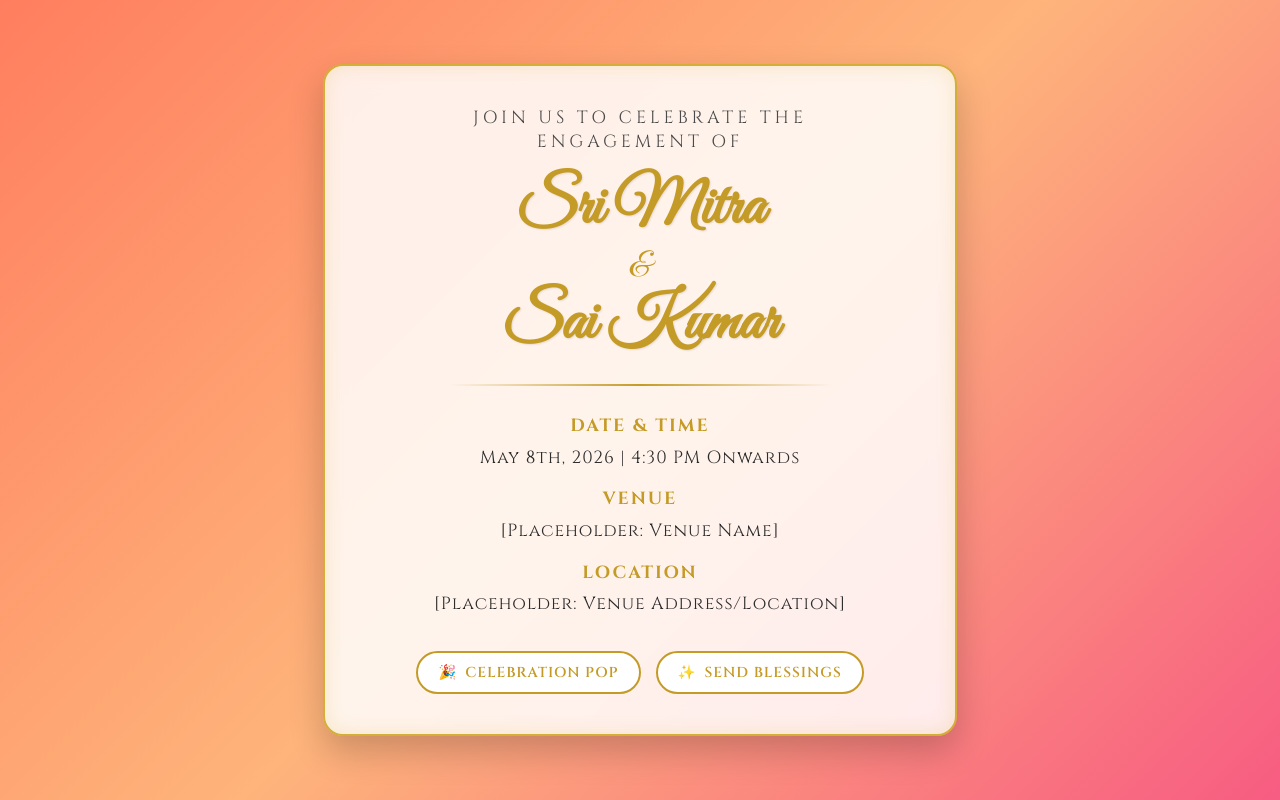
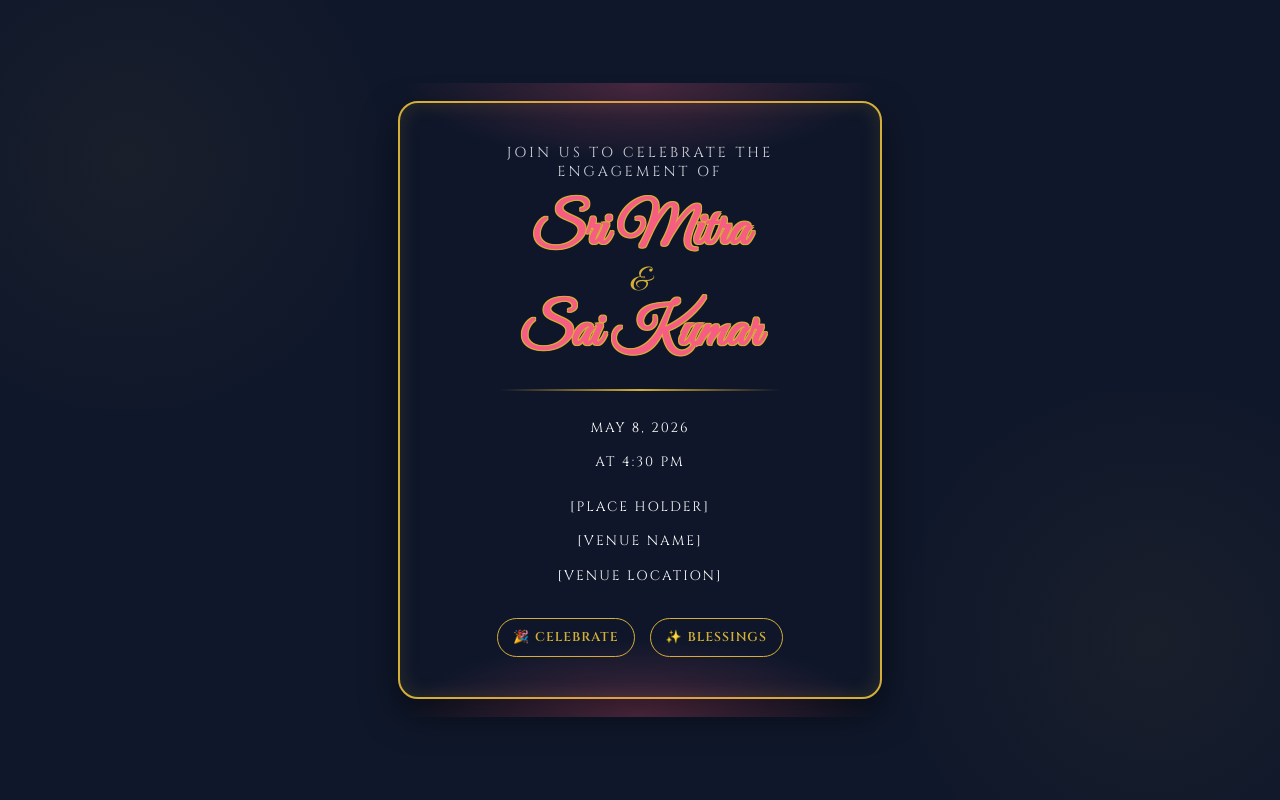
Before and after one commit to Shikhara-mannem/wedding-events, a plain HTML site: page index.html in a window 1280 px wide. Drawn offline with nearby package versions, Linux system fonts and the light colour scheme.

Commit message:
Update index.html

```diff
--- a/index.html
+++ b/index.html
@@ -10,9 +10,9 @@
         body {
             margin: 0;
             padding: 0;
-            background: linear-gradient(135deg, #ff7e5f, #feb47b, #f75c82); /* Orange to Pink Gradient */
+            background: #0f172a; /* Deep Royal Blue */
             font-family: 'Cinzel', serif;
-            color: #2c2c2c; /* Dark grey for contrast */
+            color: #ffffff; /* White text for contrast */
             display: flex;
             justify-content: center;
             align-items: center;
@@ -20,68 +20,102 @@
             overflow: hidden; /* For full screen particle effects */
         }
 
+        /* Abstract Floral/Filigree background elements */
+        .bg-pattern {
+            position: absolute;
+            top: 0;
+            left: 0;
+            width: 100%;
+            height: 100%;
+            background-image:
+                radial-gradient(circle at 10% 20%, rgba(212, 175, 55, 0.05) 0%, transparent 20%),
+                radial-gradient(circle at 90% 80%, rgba(212, 175, 55, 0.05) 0%, transparent 20%);
+            z-index: 1;
+            pointer-events: none;
+        }
+
         .invitation-card {
-            background: rgba(255, 255, 255, 0.85); /* Highly opaque white */
-            backdrop-filter: blur(12px);
-            -webkit-backdrop-filter: blur(12px);
-            border: 2px solid #d4af37; /* Deeper gold */
+            background: rgba(15, 23, 42, 0.8); /* Semi-transparent blue for the card itself */
+            backdrop-filter: blur(10px);
+            -webkit-backdrop-filter: blur(10px);
+            border: 2px solid #d4af37; /* Elegant Gold */
             border-radius: 20px;
             padding: 40px;
             text-align: center;
-            max-width: 550px;
+            max-width: 400px; /* Slimmer for phone friendly look */
             width: 90%;
-            box-shadow: 0 15px 35px rgba(0,0,0,0.2), inset 0 0 20px rgba(212, 175, 55, 0.2);
+            box-shadow: 0 15px 35px rgba(0,0,0,0.5), inset 0 0 20px rgba(212, 175, 55, 0.15);
             position: relative;
             z-index: 10;
         }
 
+        /* Mock Floral Garlands - CSS representations since we can't use external images easily */
+        .floral-top, .floral-bottom {
+            position: absolute;
+            left: 0;
+            right: 0;
+            height: 80px;
+            background-size: cover;
+            background-position: center;
+            opacity: 0.8;
+            pointer-events: none;
+        }
+
+        .floral-top {
+            top: -20px;
+            background: radial-gradient(ellipse at top, rgba(247, 92, 130, 0.3) 0%, transparent 70%);
+        }
+
+        .floral-bottom {
+            bottom: -20px;
+            background: radial-gradient(ellipse at bottom, rgba(247, 92, 130, 0.3) 0%, transparent 70%);
+        }
+
         .header-text {
-            font-size: 1.1em;
-            letter-spacing: 4px;
+            font-size: 0.9em;
+            letter-spacing: 3px;
             text-transform: uppercase;
             margin-bottom: 20px;
-            color: #4a4a4a; /* Darker grey for header */
+            color: #d1d5db; /* Light grey */
         }
 
         h1 {
             font-family: 'Great Vibes', cursive;
-            font-size: 4em;
-            color: #c59b27; /* Richer gold for names */
-            text-shadow: 1px 1px 2px rgba(0,0,0,0.1); /* Softened shadow */
+            font-size: 3.5em; /* Slightly smaller for mobile */
+            color: #f75c82; /* Pink script */
+            text-shadow: 1px 1px 0px #d4af37, -1px -1px 0px #d4af37, 1px -1px 0px #d4af37, -1px 1px 0px #d4af37; /* Faux gold highlight */
             margin: 10px 0;
             line-height: 1.1;
         }
 
         .ampersand {
             font-family: 'Great Vibes', cursive;
-            font-size: 2.2em;
-            color: #c59b27;
+            font-size: 2em;
+            color: #d4af37; /* Gold ampersand */
             margin: -10px 0;
+            text-shadow: none;
         }
 
         .gold-divider {
             height: 2px;
-            background: linear-gradient(90deg, transparent, #c59b27, transparent);
+            background: linear-gradient(90deg, transparent, #d4af37, transparent);
             width: 70%;
             margin: 25px auto;
         }
 
         .event-details {
-            font-size: 1.1em;
+            font-size: 1em;
             line-height: 1.8;
             letter-spacing: 1px;
             margin-bottom: 30px;
-            color: #2c2c2c; /* Ensure dark text */
-        }
-
-        .event-details strong {
-            color: #c59b27; /* Gold for emphasis */
-            font-weight: 700;
-            letter-spacing: 2px;
+            color: #ffffff;
         }
 
         .event-details p {
             margin: 10px 0;
+            text-transform: uppercase;
+            font-size: 0.85em;
+            letter-spacing: 2px;
         }
 
         /* Interactive Buttons Section */
@@ -93,13 +127,13 @@
         }
 
         button {
-            background: #fff;
-            border: 2px solid #c59b27;
-            color: #c59b27; /* Gold text */
-            padding: 10px 20px;
+            background: transparent;
+            border: 1px solid #d4af37;
+            color: #d4af37; /* Gold text */
+            padding: 10px 15px;
             font-family: 'Cinzel', serif;
             font-weight: 600;
-            font-size: 0.9em;
+            font-size: 0.8em;
             cursor: pointer;
             border-radius: 30px;
             transition: all 0.3s ease;
@@ -107,15 +141,14 @@
             letter-spacing: 1px;
             display: flex;
             align-items: center;
-            gap: 8px;
+            gap: 5px;
         }
 
         button:hover {
-            background: #c59b27;
-            border-color: #c59b27;
+            background: rgba(212, 175, 55, 0.2);
             color: #fff;
-            box-shadow: 0 5px 15px rgba(197, 155, 39, 0.4);
-            transform: translateY(-2px);
+            border-color: #fff;
+            box-shadow: 0 0 10px rgba(212, 175, 55, 0.4);
         }
 
         /* Animations */
@@ -134,7 +167,11 @@
 </head>
 <body>
 
-    <div class="invitation-card">
+    <div class="bg-pattern"></div>
+
+    <div class="invitation-card" id="cardArea">
+        <div class="floral-top"></div>
+
         <div class="header-text">Join us to celebrate the<br>Engagement of</div>
 
         <h1>Sri Mitra</h1>
@@ -144,24 +181,33 @@
         <div class="gold-divider"></div>
 
         <div class="event-details">
-            <p><strong>DATE & TIME</strong><br>May 8th, 2026 | 4:30 PM Onwards</p>
-            <p><strong>VENUE</strong><br>[Placeholder: Venue Name]</p>
-            <p><strong>LOCATION</strong><br>[Placeholder: Venue Address/Location]</p>
+            <p>MAY 8, 2026</p>
+            <p>At 4:30 PM</p>
+            <p style="margin-top:20px;">[PLACE HOLDER]</p>
+            <p>[VENUE NAME]</p>
+            <p>[VENUE LOCATION]</p>
         </div>
 
         <div class="interactive-actions">
-            <button onclick="triggerConfetti()"><span>🎉</span> Celebration Pop</button>
-            <button onclick="triggerHearts()"><span>✨</span> Send Blessings</button>
+            <button onclick="triggerConfetti()"><span>🎉</span> Celebrate</button>
+            <button onclick="triggerHearts()"><span>✨</span> Blessings</button>
         </div>
+
+        <div class="floral-bottom"></div>
     </div>
 
     <script src="https://cdn.jsdelivr.net/npm/canvas-confetti@1.6.0/dist/confetti.browser.min.js"></script>
     <script>
         function triggerConfetti() {
-            // Elegant gold, orange, and pink confetti
             var duration = 3 * 1000;
             var animationEnd = Date.now() + duration;
-            var defaults = { startVelocity: 30, spread: 360, ticks: 60, zIndex: 0 };
+            var defaults = { startVelocity: 30, spread: 360, ticks: 60, zIndex: 100 };
+
+            // Get card dimensions to center the pop on the card
+            var card = document.getElementById('cardArea');
+            var rect = card.getBoundingClientRect();
+            var centerX = (rect.left + rect.width / 2) / window.innerWidth;
+            var centerY = (rect.top + rect.height / 2) / window.innerHeight;
 
             function randomInRange(min, max) {
               return Math.random() * (max - min) + min;
@@ -175,25 +221,34 @@
               }
 
               var particleCount = 50 * (timeLeft / duration);
-              // since particles fall down, start a bit higher than random
-              confetti(Object.assign({}, defaults, { particleCount, origin: { x: randomInRange(0.1, 0.3), y: Math.random() - 0.2 }, colors: ['#c59b27', '#ff7e5f', '#f75c82', '#ffffff'] }));
-              confetti(Object.assign({}, defaults, { particleCount, origin: { x: randomInRange(0.7, 0.9), y: Math.random() - 0.2 }, colors: ['#c59b27', '#ff7e5f', '#f75c82', '#ffffff'] }));
+
+              // Pop from center of card outwards
+              confetti(Object.assign({}, defaults, {
+                  particleCount,
+                  origin: { x: centerX, y: centerY },
+                  colors: ['#d4af37', '#f75c82', '#0ea5e9', '#ffffff'] // Gold, Pink, Blue, White
+              }));
+
             }, 250);
         }
 
         function triggerHearts() {
             const emojis = ['💖', '✨', '🌸', '💍'];
-            for(let i=0; i<8; i++) {
+            var card = document.getElementById('cardArea');
+            var rect = card.getBoundingClientRect();
+
+            for(let i=0; i<12; i++) {
                 setTimeout(() => {
                     const icon = document.createElement('div');
                     icon.innerHTML = emojis[Math.floor(Math.random() * emojis.length)];
                     icon.classList.add('floating-icon');
-                    icon.style.left = (Math.random() * 80 + 10) + 'vw';
-                    icon.style.bottom = '-20px';
-                    icon.style.fontSize = (Math.random() * 1.5 + 1.5) + 'rem';
+
+                    // Start from the bottom of the card
+                    icon.style.left = (rect.left + Math.random() * rect.width) + 'px';
+                    icon.style.bottom = (window.innerHeight - rect.bottom) + 'px';
+                    icon.style.fontSize = (Math.random() * 1.5 + 1) + 'rem';
                     document.body.appendChild(icon);
 
-                    // Clean up DOM after animation
                     setTimeout(() => icon.remove(), 4000);
                 }, i * 150);
             }
```
